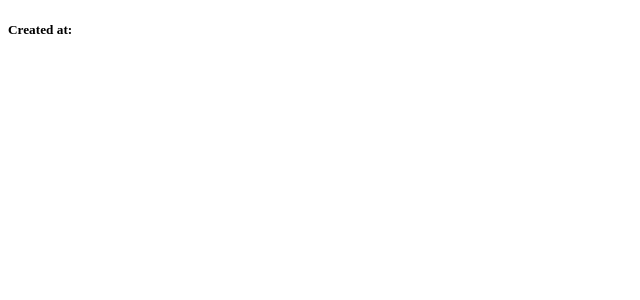
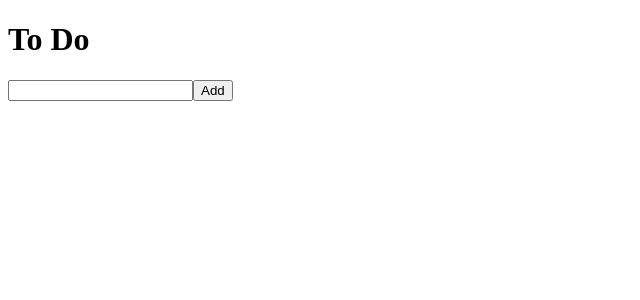
Before and after one commit to ParkHyunj/learning-redux, a React (Create React App) app: page /learning-redux in a window 1280 px wide. Shown: the top 300 px of the page, without its empty margins (0-640 px from the left). Built offline with nearby package versions, Linux system fonts and the light colour scheme; the HTML template or start-up script is replaced by a standard one.

Commit message:
DOCS: gh-pages host 할 때는, route에 project name 넣기

```diff
--- /dev/null
+++ b/src/App.js
@@ -0,0 +1,19 @@
+import React from "react";
+import { Routes, Route } from "react-router-dom";
+import Home from "./routes/Home";
+import Detail from "./routes/Detail";
+
+function App() {
+  return (
+    <Routes>
+      {/* localhost */}
+      <Route path="/" element={<Home />} />
+      <Route path="/:id" element={<Detail />} />
+      {/* gh-pages host */}
+      <Route path="/learning-redux" element={<Home />} />
+      <Route path="/learning-redux/:id" element={<Detail />} />
+    </Routes>
+  );
+}
+
+export default App;
--- a/src/VanillaRedux.js
+++ b/src/VanillaRedux.js
@@ -1,4 +1,5 @@
 import { createStore } from "redux";
+
 const form = document.querySelector("form");
 const input = document.querySelector("input");
 const ul = document.querySelector("ul");
--- a/src/components/App.js
+++ /dev/null
@@ -1,17 +0,0 @@
-import React from "react";
-import { Routes, Route } from "react-router-dom";
-import Home from "../routes/Home";
-import Detail from "../routes/Detail";
-
-function App(){
-    return(
-        <div>
-            <Routes>
-                <Route path="/" element={<Home />} />
-                <Route path="/:id" element={< Detail />} />
-            </Routes>
-        </div>
-    );
-}
-
-export default App;
--- a/src/store.js
+++ b/src/components/store.js
@@ -10,7 +10,5 @@ const toDos = createSlice({
     remove: (state, action) => state.filter(toDo => toDo.id !== action.payload)
   }
 });
-
 export const { add, remove } = toDos.actions;
-
 export default configureStore({ reducer: toDos.reducer });
--- a/src/index.js
+++ b/src/index.js
@@ -1,10 +1,10 @@
 import React from 'react';
 import ReactDOMClient from 'react-dom/client';
-import App from './components/App';
+import App from './App';
 import reportWebVitals from './reportWebVitals';
 import { BrowserRouter } from 'react-router-dom';
 import { Provider } from "react-redux";
-import store from "./store";
+import store from "./components/store";
 
 const root = ReactDOMClient.createRoot(document.getElementById('root'));
 root.render(
--- a/src/routes/Home.js
+++ b/src/routes/Home.js
@@ -1,32 +1,30 @@
 import React, { useState } from "react";
-import { useDispatch, useSelector } from 'react-redux';
-import ToDo from '../components/ToDo';
-import { add } from "../store";
+import { connect } from "react-redux";
+import { add } from "../components/store";
+import ToDo from "../components/ToDo";
 
-function Home() {
+function Home({ toDos, addToDo }) {
   const [text, setText] = useState("");
-  const toDo = useSelector((state) => state);
-  const dispatch = useDispatch();
 
-  function onChange(e) {
-    setText(e.target.value);
+  function onChange(event) {
+    setText(event.target.value);
   }
-  function onSubmit(e) {
-    e.preventDefault();
-    dispatch(add.addToDo(text));
+
+  function onSubmit(event) {
+    event.preventDefault();
+    addToDo(text);
     setText("");
   }
+
   return (
     <div>
       <h1>To Do</h1>
       <form onSubmit={onSubmit}>
         <input type="text" value={text} onChange={onChange} />
-          <button>
-            Add
-          </button>
+        <button>Add</button>
       </form>
       <ul>
-          {toDo.map(toDo => (
+        {toDos.map(toDo => (
           <ToDo {...toDo} key={toDo.id} />
         ))}
       </ul>
@@ -34,4 +32,14 @@ function Home() {
   );
 }
 
-  export default Home;
+function mapStateToProps(state) {
+  return { toDos: state };
+}
+
+function mapDispatchToProps(dispatch) {
+  return {
+    addToDo: text => dispatch(add(text))
+  };
+}
+
+export default connect(mapStateToProps, mapDispatchToProps)(Home);
```
Also changed, not shown: src/components/ToDo.js (+3 -4 lines). Lines whose indentation alone changed are shown as unchanged.
